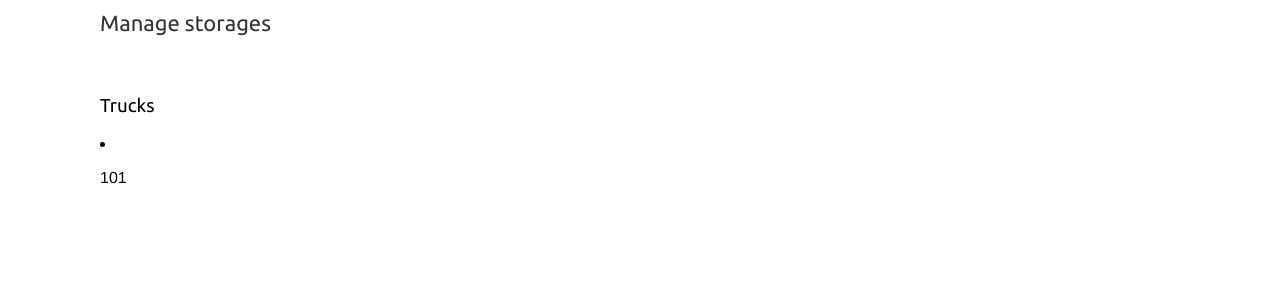
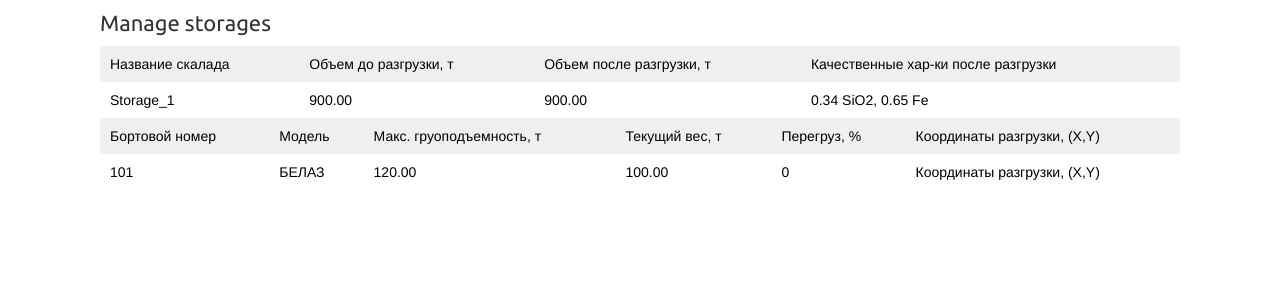
Before and after one commit to diekaltesonne/Django_test_project, a Django app: page / in a window 1280 px wide. Shown: the top 306 px of the page. Run offline with Django 3.2, Linux system fonts and the light colour scheme; data comes from the database, SQL or seed files in the repository.

Commit message:
add template simle

```diff
--- a/calculator/calc/models.py
+++ b/calculator/calc/models.py
@@ -1,5 +1,6 @@
 from django.db import models
 from django.urls import reverse
+from decimal import Decimal
 # from django.contrib.gis.db import models as geo_model
 # Create your models here.
 
@@ -44,5 +45,12 @@ class Truck(models.Model):
     def __str__(self):
         return self.name
 
+    @property
+    def overload(self):
+        if(self.carrying_capacity <= self.max_carrying_capacity):
+            return 0
+        else:
+            return "{:.1%}".format(self.carrying_capacity/self.max_carrying_capacity)
+
     def get_absolute_url(self):
         return reverse('shop:product_list_by_category', args=[self.slug])
--- a/calculator/calc/templates/calc/detail/detail.html
+++ b/calculator/calc/templates/calc/detail/detail.html
@@ -1,19 +1,42 @@
 {% extends "calc/base.html" %}
 {% load static %}
-
 {% block title %}
-    {% if category %}
-        {{ category.name }}
-    {% else %}
-        Products
-    {% endif %}
 {% endblock %}
 {% block content %}
-    <div id="sidebar">
-        <h3>Trucks</h3>
-        {% for c in trucks %}
-            <li> <p> {{ c.name }}</p> </li>
-        {% endfor %}
-    </div>
-
+    {% for str, trucks in context.items %}
+        <table>
+            <tr>
+                <td>Название скалада</td>
+                <td>Объем до разгрузки, т </td>
+                <td>Объем после разгрузки, т </td>
+                <td>Качественные хар-ки после разгрузки </td>
+            </tr>
+            <tr>
+                <td>{{str.name}}</td>
+                <td>{{str.capacity}}</td>
+                <td>{{str.capacity}}</td>
+                <td>{{str.percentage_SiO2}} SiO2, {{str.percentage_Fe}} Fe</td>
+            </tr>
+        </table>
+        <table>
+            <tr>
+                <td>Бортовой номер</td>
+                <td>Модель</td>
+                <td>Макс. груоподъемность, т</td>
+                <td>Текущий вес, т</td>
+                <td>Перегруз, %</td>
+                <td>Координаты разгрузки, (X,Y)</td>
+            </tr>
+            {% for truck in trucks %}
+                <tr>
+                    <td>{{truck.name}}</td>
+                    <td>{{truck.model}}</td>
+                    <td>{{truck.max_carrying_capacity}}</td>
+                    <td>{{truck.carrying_capacity}}</td>
+                    <td>{{truck.overload}}</td>
+                    <td>Координаты разгрузки, (X,Y)</td>
+                </tr>
+            {% endfor %}
+        </table>
+    {% endfor %}
 {% endblock %}
--- a/calculator/calc/views.py
+++ b/calculator/calc/views.py
@@ -5,25 +5,23 @@ from .forms import  Coordinate_Form
 from .models import Truck, Storage
 from . import logic
 
+# Data output for the template
 def manage_storages(request, storage_slug=None):
-    storage = None
+
+    context = {}
     storages = Storage.objects.all()
-    trucks = Truck.objects.filter(is_online=True)
-
-    if storage_slug:
-        storage = get_object_or_404(Storage, slug=storage_slug)
-        trucks = trucks.filter(storage=storage)
-
+    for str in storages:
+        context[str] = list(Truck.objects.filter(is_online=True,storage=str))
     return render(request, 'calc/detail/detail.html',
-                {'storage': storage,
-                'storages': storages,
-                'trucks': trucks})
+                {'context': context,
+                })
 
 
+# Data update on the template
 @require_POST
-def coordinate_update(request):
+def coordinate_update(request,truck_id):
     form = Coordinate_Form(request.POST)
     if form.is_valid():
         cd = form.cleaned_data
-        logic.storage_upload(cd['quantity'],cd['update'])
+        #logic.storage_upload(truck_id=truck_id, cd['quantity'],cd['update'])
     return redirect('cart:cart_detail')
```
Also changed, not shown: calculator/calc/logic.py (+4 -8 lines).
